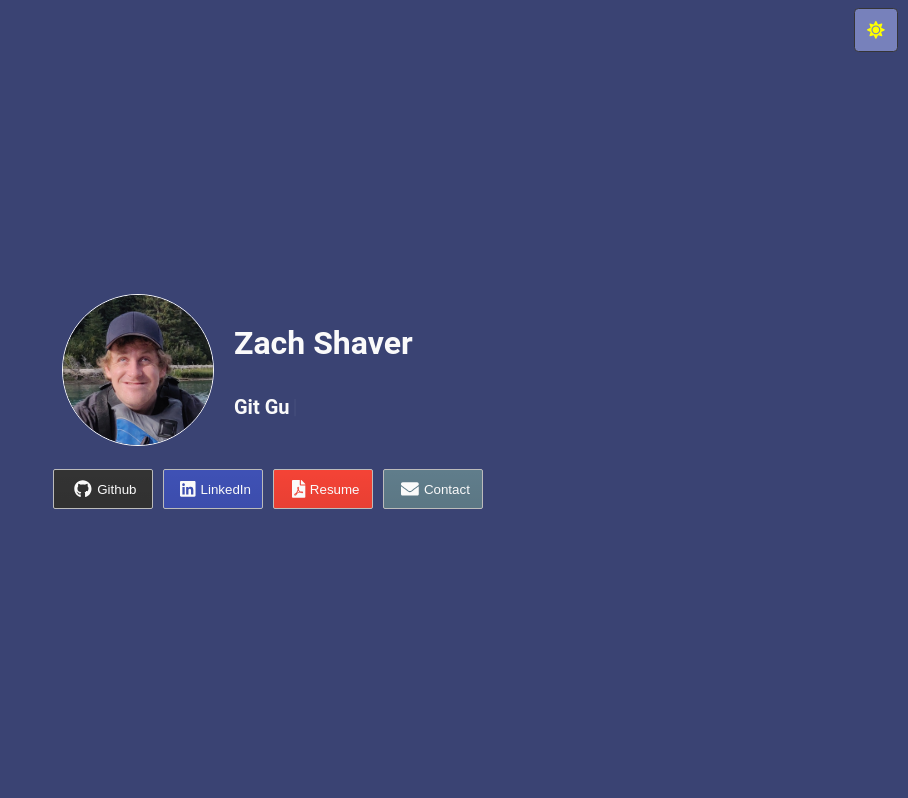
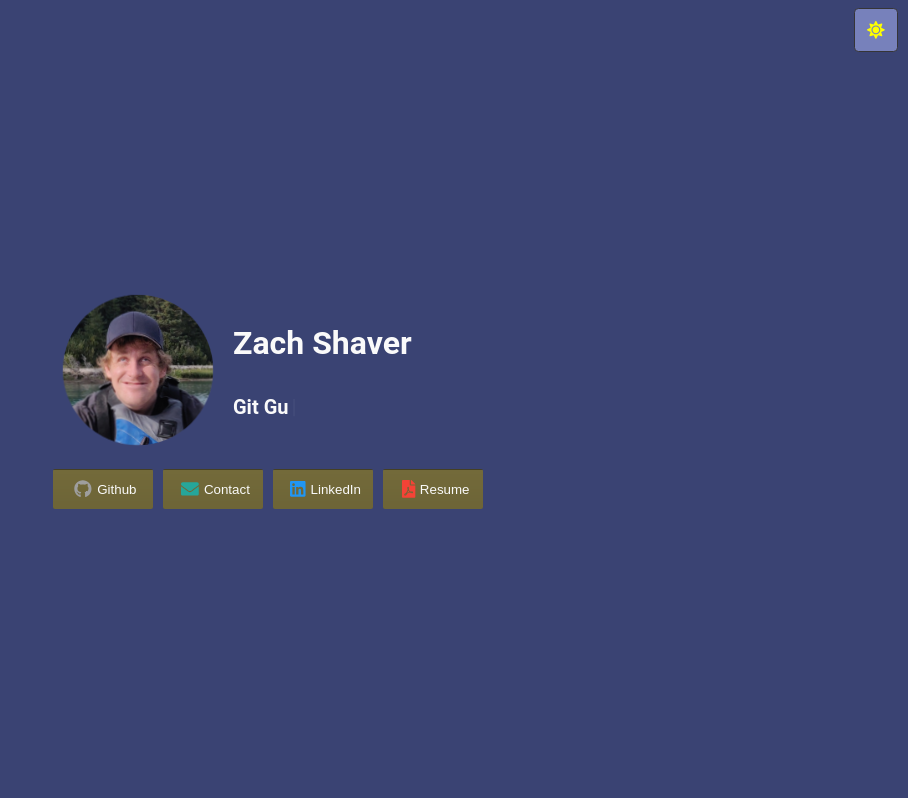
Before and after one commit to ShavaShav/web, a React (Create React App) app: page / in a window 1280 px wide. Shown: the top 798 px of the page, without its empty margins (372-1280 px from the left). Built offline with nearby package versions, Linux system fonts and the light colour scheme.

Commit message:
Update profile btn colors and add some animations

```diff
--- a/src/components/Button.tsx
+++ b/src/components/Button.tsx
@@ -34,7 +34,7 @@ const StyledIcon = styled(FontAwesomeIcon)`
 
 const StyledButton = styled.button<ButtonProps>`
   background-color: ${({color}) => color};
-  color: ${({tintColor}) => tintColor};
+  /* color: ${({tintColor}) => tintColor}; */
   cursor: pointer;
   align-content: center;
 `
--- a/src/components/Header.tsx
+++ b/src/components/Header.tsx
@@ -1,5 +1,5 @@
 import { Dispatch, SetStateAction } from "react";
-import styled from "styled-components";
+import styled, { keyframes } from "styled-components";
 import { FontAwesomeIcon } from '@fortawesome/react-fontawesome'
 import { faGithub, faLinkedin } from '@fortawesome/free-brands-svg-icons'
 
@@ -62,6 +62,41 @@ const Row = styled.div`
   align-items: center;
 `
 
+
+const rotateAnimation = keyframes`
+  0% {transform: rotate(0deg)}
+  100% {transform: rotate(360deg)}
+`
+
+const HeadshotRays = styled.div`
+  position: relative;
+  display: grid;
+  animation-name: ${rotateAnimation};
+  animation-duration: 20s;
+  animation-iteration-count: infinite;
+  animation-timing-function: linear;
+  z-index: -1;
+  transform-origin: 200px;
+  &:before {
+    content:"";
+    background-image: repeating-conic-gradient(#FFF59D 0 9deg, transparent 9deg 18deg);
+    position: absolute;
+    top:0;
+    right:0;
+    bottom:0;
+    left:0;
+    width: 400px;
+    height: 400px;
+    /* transform: translateX(-50%) translateY(-50%); */
+    box-shadow: inset 125px -125px 100px 0px ${({theme}) => theme.profile},
+              inset -125px 125px 100px 0px ${({theme}) => theme.profile};
+    transition: box-shadow 0.50s linear;
+  }
+  &:after {
+
+  }
+`
+
 const StyledThemeToggle = styled(ThemeToggle)`
   margin-top: 8px;
 `
@@ -83,6 +118,7 @@ const Header = (props: HeaderProps) => {
           </Link>
         </Row>
       </Hider>
+      {/* <HeadshotRays/> */}
       <StyledThemeToggle isDark={props.isDark} onClick={props.toggleTheme}/>
     </Container>
   );
--- a/src/components/Profile.tsx
+++ b/src/components/Profile.tsx
@@ -1,5 +1,5 @@
 import { Dispatch, SetStateAction, useEffect, useState } from "react";
-import styled from "styled-components";
+import styled, { keyframes } from "styled-components";
 import { faGithub, faLinkedin } from '@fortawesome/free-brands-svg-icons'
 import { Typewriter } from 'react-simple-typewriter'
 
@@ -8,6 +8,7 @@ import Header from "./Header";
 import Headshot from "./Headshot";
 import { MOBILE_BREAKPOINT_WIDTH } from "../utils";
 import { faEnvelope, faFile, faFileContract, faFilePdf, faMailBulk } from "@fortawesome/free-solid-svg-icons";
+
 
 type ProfileProps = {
   readonly isDark: boolean;
@@ -70,7 +71,17 @@ const ProfileSection = styled.div`
   }
 `
 
-const ResizingHeadshot = styled(Headshot)`
+const rockingAnimation = keyframes`
+  0%, 100%{transform: rotate(5deg) scale(1.03)}
+  25%, 75%{transform: rotate(0deg) scale(1)}
+  50%{transform: rotate(-5deg) scale(1.03)}
+`
+
+const AnimatedHeadshot = styled(Headshot)`
+  animation-name: ${rockingAnimation};
+  animation-duration: 8s;
+  animation-iteration-count: infinite;
+  border: none;
 `
 
 const ButtonGroup = styled.div`
@@ -79,6 +90,9 @@ const ButtonGroup = styled.div`
   align-items: center;
   justify-content: center;
   flex-wrap: wrap;
+  @media only screen and (min-width: '480px'}) {
+    flex-direction: column;
+  }
 `
 
 const Row = styled.div`
@@ -104,10 +118,11 @@ const LinkButton = styled(Button)`
   width: 100px;
   margin: 5px;
   /* border: 0; */
-  border-color: ${({theme}) => theme.profileBtn};
+  /* border-color: ${({theme}) => theme.profileBtn}; */
   transition: all 0.50s linear;
+  border-color: transparent;
   &:hover {
-    border-color: ${({theme}) => theme.profileBtnActive};
+    border-color: ${({theme}) => theme.profileBtn};
   }
 `
 
@@ -142,7 +157,7 @@ const Profile = (props: ProfileProps) => {
       <Container>
         <ProfileWrapper {...props} hide={showHeader}>
           <ProfileSection>
-            <ResizingHeadshot round size={150}/>
+            <AnimatedHeadshot round size={150}/>
             <Title>
               <h1>Zach Shaver</h1>
               <h2>
@@ -152,12 +167,12 @@ const Profile = (props: ProfileProps) => {
           </ProfileSection>
           <ButtonGroup>
             <Row>
-              <LinkButton icon={faGithub} color={'#333'} url='https://www.github.com/ShavaShav' title="Github"/>
-              <LinkButton icon={faLinkedin} color={'#3F51B5'} url='https://ca.linkedin.com/in/zach-shaver' title="LinkedIn"/>
+              <LinkButton icon={faGithub} tintColor={'#9E9E9E'} url='https://www.github.com/ShavaShav' title="Github"/>
+              <LinkButton icon={faEnvelope} tintColor={'#26A69A'} url='https://ca.linkedin.com/in/zach-shaver' title="Contact"/>
             </Row>
             <Row>
-              <LinkButton icon={faFilePdf} color={'#F44336'} url='https://ca.linkedin.com/in/zach-shaver' title="Resume"/>
-              <LinkButton icon={faEnvelope} color={'#607D8B'} url='https://ca.linkedin.com/in/zach-shaver' title="Contact"/>
+              <LinkButton icon={faLinkedin} tintColor={'#2196F3'} url='https://ca.linkedin.com/in/zach-shaver' title="LinkedIn"/>
+              <LinkButton icon={faFilePdf} tintColor={'#F44336'} url='https://ca.linkedin.com/in/zach-shaver' title="Resume"/>
             </Row>
           </ButtonGroup>
         </ProfileWrapper>
```
